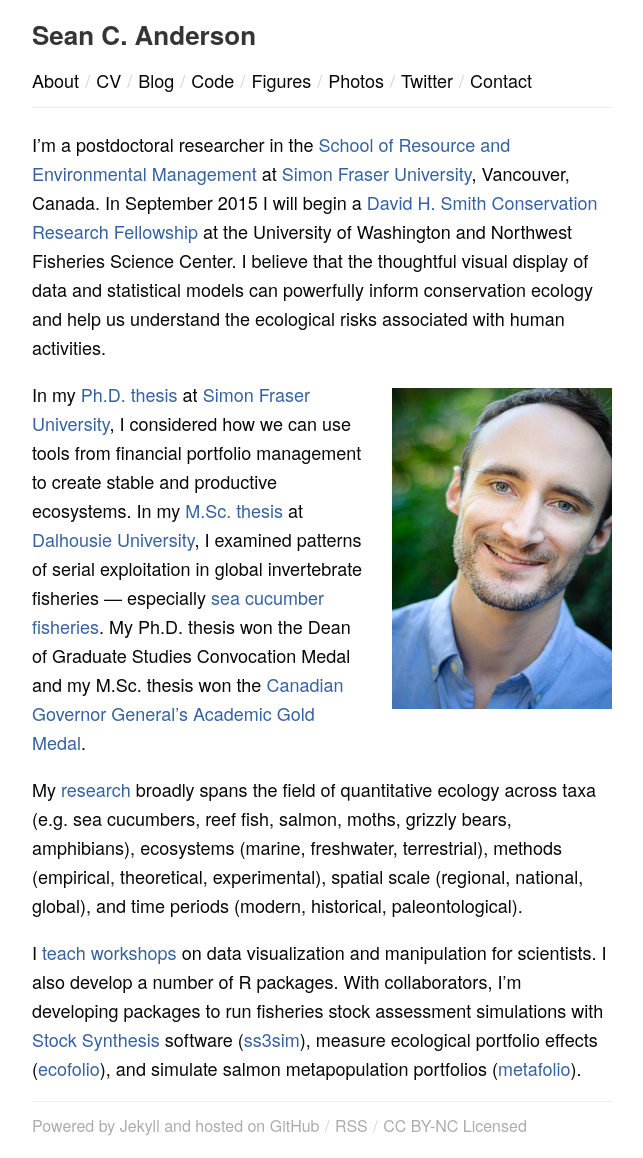
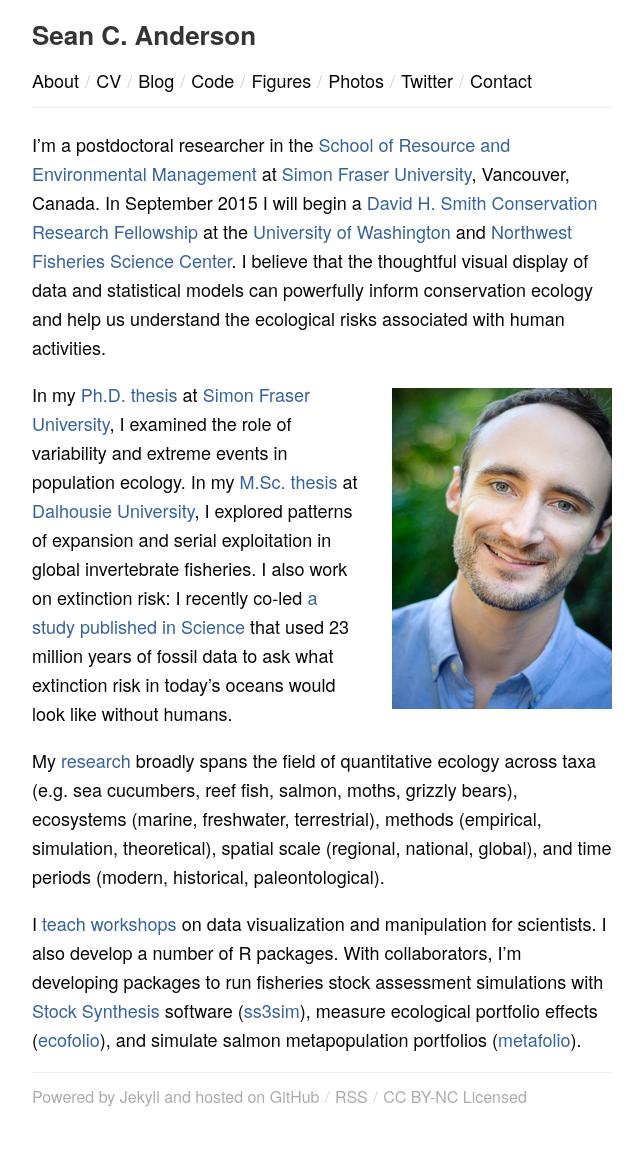
Before and after one commit to seananderson/seananderson.ca, a Jekyll site: the page built from index.md, in a window 1280 px wide. Shown: the whole page, without its empty margins (318-961 px from the left). Built offline with Jekyll 4.4.1, drawn with Linux system fonts in a browser that asks for light colours; Markdown is read by kramdown in place of the engine named in the settings; comment, search, counter and statistics services are not loaded; after the commit the page ends 1129 px from its top, so only the background shows below that.

Commit message:
Tweak main page

```diff
--- a/index.md
+++ b/index.md
@@ -3,26 +3,29 @@ layout: default
 title: seananderson.ca
 ---
 
-I'm a postdoctoral researcher
-in the [School of Resource and Environmental Management](http://www.rem.sfu.ca/)
-at [Simon Fraser University][sfu], Vancouver, Canada.
-In September 2015 I will begin a [David H. Smith Conservation Research Fellowship](http://www.conbio.org/mini-sites/smith-fellows) at the University of Washington and Northwest Fisheries Science Center.
-I believe that the thoughtful visual display of data and statistical models can
-powerfully inform conservation ecology and help us
-understand the ecological risks associated with human activities.
+I'm a postdoctoral researcher in the [School of Resource and Environmental
+Management][rem] at [Simon Fraser University][sfu], Vancouver, Canada. In
+September 2015 I will begin a [David H. Smith Conservation Research
+Fellowship][smith] at the [University of Washington][safs] and [Northwest
+Fisheries Science Center][nwfsc]. I believe that the thoughtful visual display
+of data and statistical models can powerfully inform conservation ecology and
+help us understand the ecological risks associated with human activities.
 
 <img src="images/sean_anderson_2014.jpg" alt="Sean C. Anderson" width="220" height="321" class="headshot"/>
 
-In my [Ph.D. thesis](https://theses.lib.sfu.ca/thesis/etd8887) at [Simon Fraser
-University][sfu], I considered how we can use tools from
-financial portfolio management to create stable and productive ecosystems.
-In my [M.Sc. thesis][] at [Dalhousie University][dal], I examined
-patterns of serial exploitation in global invertebrate
-fisheries — especially [sea cucumber fisheries][cucdoi].
-My Ph.D. thesis won the Dean of Graduate Studies Convocation Medal and my M.Sc.
-thesis won the [Canadian Governor General’s Academic Gold Medal][gg].
+In my [Ph.D. thesis][] at [Simon Fraser University][sfu], I examined the role
+of variability and extreme events in population ecology. In my [M.Sc. thesis][]
+at [Dalhousie University][dal], I explored patterns of expansion and serial
+exploitation in global invertebrate fisheries. I also work on extinction risk:
+I recently co-led [a study published in Science][paleobaselines] that used 23
+million years of fossil data to ask what extinction risk in today's oceans
+would look like without humans.
 
-My [research](/cv.html#publications) broadly spans the field of quantitative ecology across taxa (e.g. sea cucumbers, reef fish, salmon, moths, grizzly bears, amphibians), ecosystems (marine, freshwater, terrestrial), methods (empirical, theoretical, experimental), spatial scale (regional, national, global), and time periods (modern, historical, paleontological).
+My [research](/cv.html#publications) broadly spans the field of quantitative
+ecology across taxa (e.g. sea cucumbers, reef fish, salmon, moths, grizzly
+bears), ecosystems (marine, freshwater, terrestrial), methods (empirical,
+simulation, theoretical), spatial scale (regional, national, global), and time
+periods (modern, historical, paleontological).
 
 I [teach workshops](/cv.html#teaching) on data visualization and manipulation
 for scientists. I also develop a number of R packages. With collaborators, I'm
```
Also changed, not shown: other parts of index.md (+6 -0 lines).
